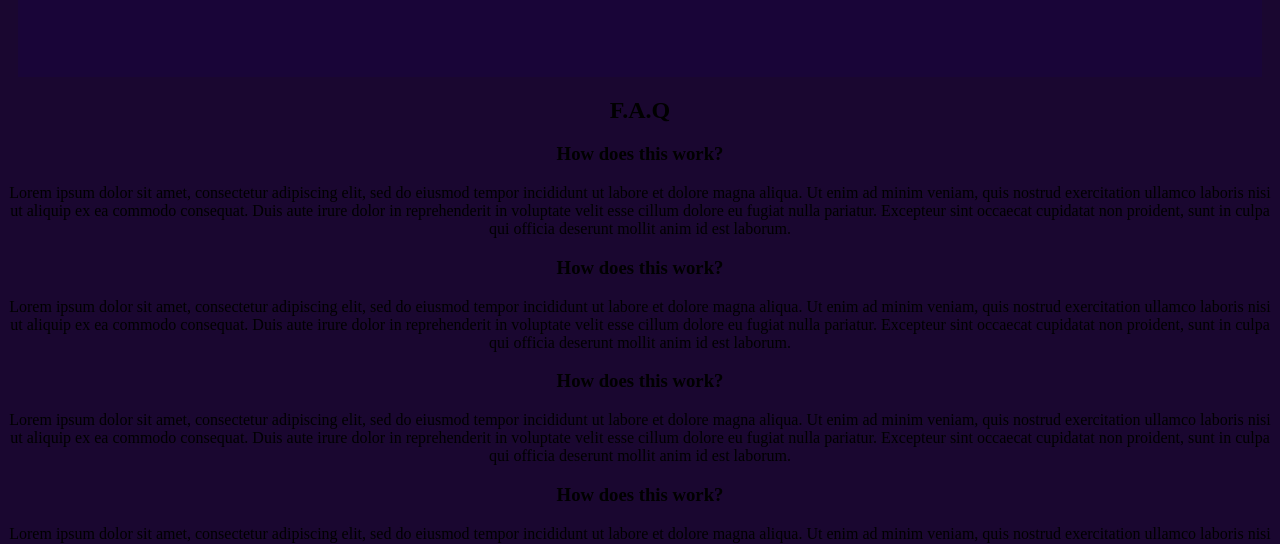
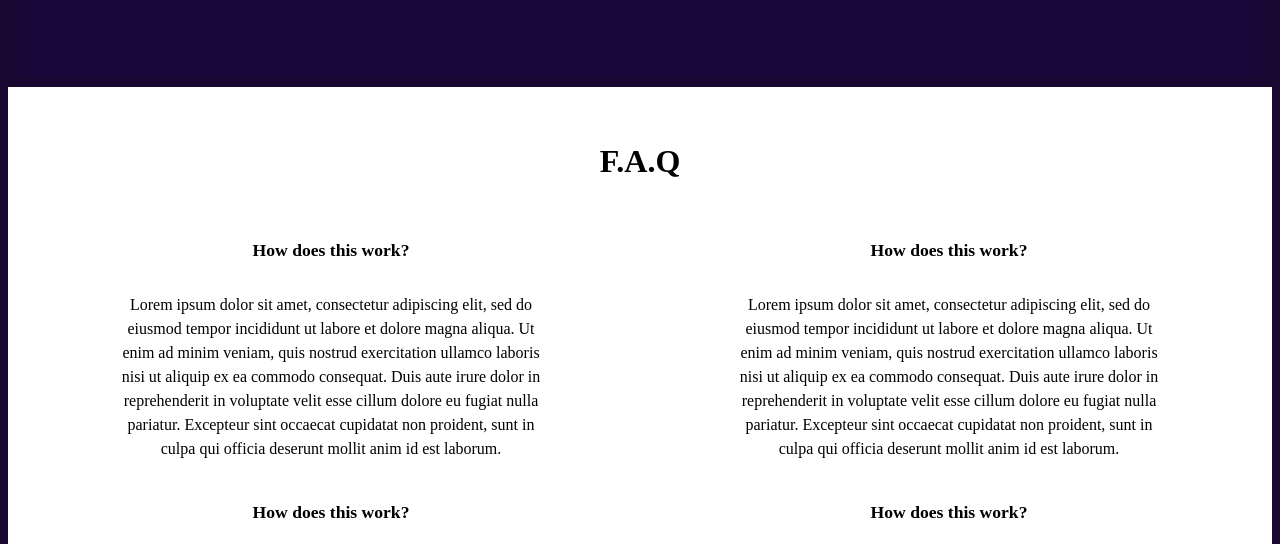
Before and after one commit to Ahmedhassan1990ali/alx_html_css, a plain HTML site: page css_advanced/index.html in a window 1280 px wide. Shown: the part 1896-2440 px from the top of the page. Drawn offline with Linux system fonts and the light colour scheme.

Commit message:
Task 6. FAQ

```diff
--- a/css_advanced/index.html
+++ b/css_advanced/index.html
@@ -160,7 +160,7 @@
             </div>
             <button>REGISTER FOR FREE</button>
         </section>
-        <section>
+        <section id="faq">
             <h2>F.A.Q</h2>
             <div>
                 <div>
--- a/css_advanced/styles.css
+++ b/css_advanced/styles.css
@@ -231,3 +231,44 @@ h1 {
 
 
 /* -------------------------------------- */
+
+
+#faq {
+    background-color: white;
+    padding: 30px;
+}
+
+#faq h2 {
+  text-align: center;
+  font-size: 2rem;
+  margin-bottom: 2rem;
+}
+
+#faq > div {
+  display: flex;
+  flex-wrap: wrap;
+  gap: 2rem;
+  justify-content: center;
+}
+
+#faq > div > div {
+  display: flex;
+  flex-direction: column;
+  gap: 1.5rem;
+  flex: 1 1 45%;
+  box-sizing: border-box;
+  padding: 10px 80px;
+}
+
+
+#faq > div > div > div:nth-child(odd) h3 {
+  margin-bottom: 0.5rem;
+  font-size: 1.1rem;
+}
+
+#faq > div > div > div:nth-child(even) {
+  line-height: 1.5;
+}
+
+
+/* -------------------------------------- */
```
